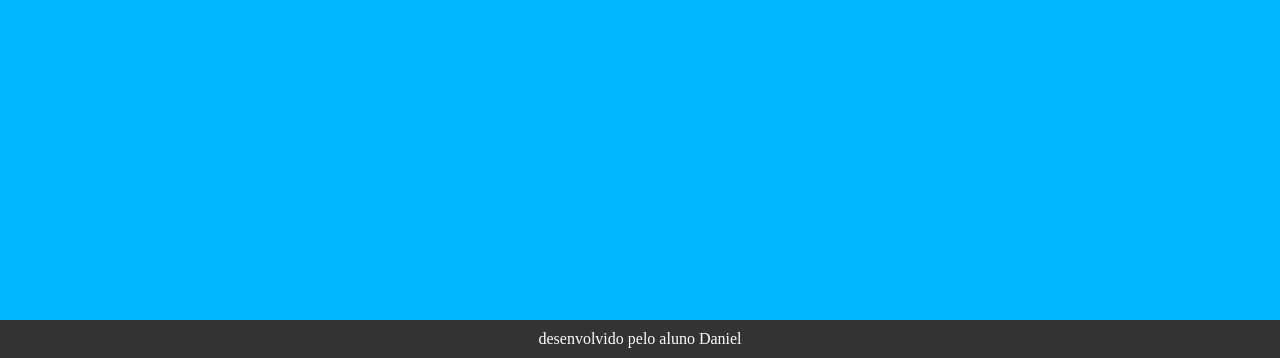
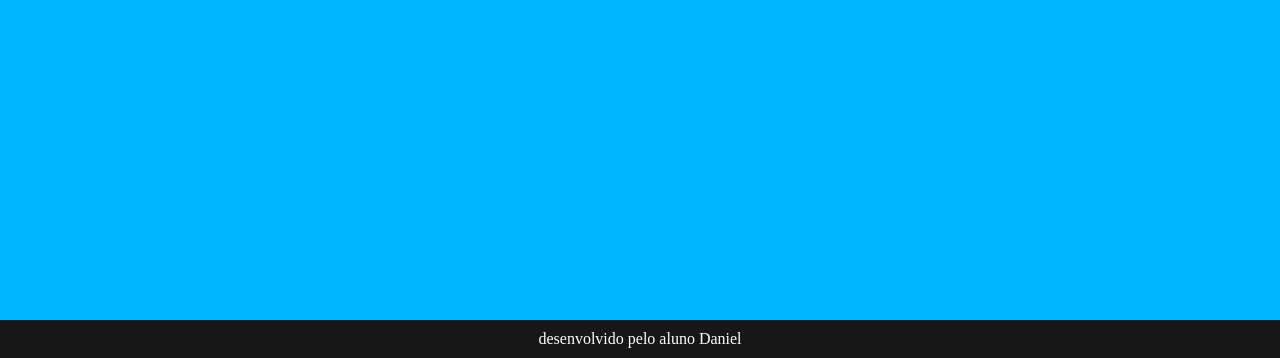
Before and after one commit to danielgfgdg/agrinho, a plain HTML site: page index.html in a window 1280 px wide. Shown: the part 442-800 px from the top of the page. Drawn offline with Linux system fonts and the light colour scheme.

Commit message:
fhtfjhtfu

```diff
--- a/style.css
+++ b/style.css
@@ -49,7 +49,7 @@ header {
 
     /* Estilização para o rodapé (footer) */
     .rodape {
-    background-color: #333;
+    background-color: #181717;
     color: #fff;
     text-align: center;
     padding: 10px;
```
